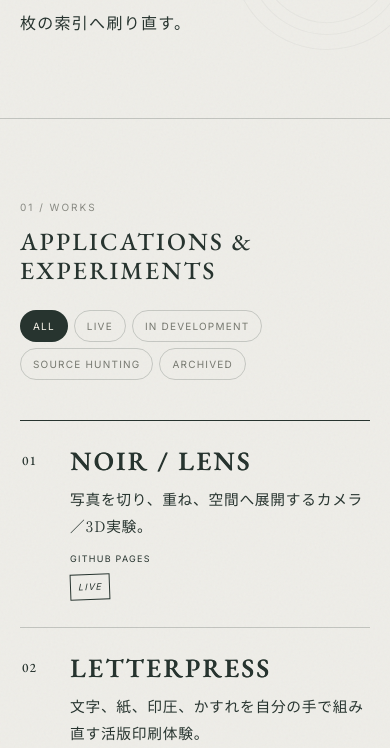
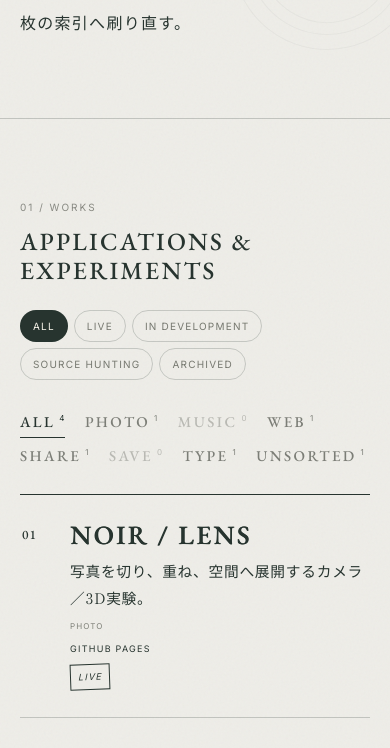
Before and after one commit to 8viliv8/urei-works-index, a plain HTML site: page dist/index.html in a window 390 px wide. Both pictures are taken after a click on the button "ALL". Shown: the part 726-1474 px from the top of the page. Drawn offline with nearby package versions, Linux system fonts and the light colour scheme.

Commit message:
Add genre tabs to works
- data.js: genres list (PHOTO / MUSIC / WEB / SHARE / SAVE / TYPE),
  per-work genres (multiple allowed), optional tags; works without a
  genre appear under UNSORTED
- Genre tabs with counts combine with the status filters
- Card shows its genres/tags; grid areas keep PC and mobile layout
- @@WORKS_END marker in data.js for the upcoming admin add form

Co-Authored-By: Claude Opus 5.5 <noreply@anthropic.com>
Claude-Session: https://claude.ai/code/session_01YZDC9RWQ19fE8PwMFyLwuj

```diff
--- a/dist/app.js
+++ b/dist/app.js
@@ -19,7 +19,13 @@
   };
 
   // 索引番号は data の no を使い、無ければ登録順で固定する（フィルター後の順位は使わない）。
-  const works=data.works.map((w,i)=>({...w,status:statusOf(w),no:Number.isFinite(w.no)?w.no:i+1}));
+  const works=data.works.map((w,i)=>({...w,status:statusOf(w),no:Number.isFinite(w.no)?w.no:i+1,genres:Array.isArray(w.genres)?w.genres:[]}));
+
+  // ジャンル：data.genres の順にタブを並べ、最後に未分類（UNSORTED）を置く。
+  const genres=[{id:'all',label:'ALL',note:'すべての作品'},...(data.genres||[]),{id:'unsorted',label:'UNSORTED',note:'ジャンル未設定'}];
+  const genreLabel=id=>(genres.find(g=>g.id===id)||{label:String(id).toUpperCase()}).label;
+  const inGenre=(w,g)=>g==='all'||(g==='unsorted'?w.genres.length===0:w.genres.includes(g));
+  const state={genre:'all',status:'all'};
 
   // 版表示：data.meta.updated（YYYY-MM-DD）を明示的に表示する。
   const updated=data.meta&&data.meta.updated;
@@ -46,12 +52,13 @@
         <span class="work-no" aria-hidden="true">${esc(no)}</span>
         <h3 class="work-title" id="work-${esc(w.id)}"><span class="sr-only">No.${esc(no)} </span>${title}</h3>
         <p class="work-description">${esc(w.description)}</p>
+        ${w.genres.length||(w.tags&&w.tags.length)?`<p class="work-genres">${[...w.genres.map(genreLabel),...(w.tags||[])].map(esc).join(' · ')}</p>`:''}
         <p class="work-meta">${esc(w.origin)}<br><i class="work-stamp"><span class="sr-only">状態：</span>${esc(label)}</i></p>
       </article>`;
   }
 
-  function renderWorks(filter='all'){
-    const list=works.filter(w=>filter==='all'||w.status===filter);
+  function renderWorks(){
+    const list=works.filter(w=>inGenre(w,state.genre)&&(state.status==='all'||w.status===state.status));
     emptyState.hidden=list.length>0;
     workList.innerHTML=list.map(workCard).join('');
   }
@@ -60,15 +67,23 @@
     <small>${esc(r.source)}</small><h3>${esc(r.title)}</h3><p>${esc(r.note)}</p><span class="reference-tags">${r.tags.map(esc).join(' · ')}</span>
   </a>`).join('');
 
+  const genreTabs=document.getElementById('genreTabs');
+  genreTabs.innerHTML=genres.map(g=>{
+    const n=works.filter(w=>inGenre(w,g.id)).length;
+    return `<button class="genre-tab${g.id==='all'?' active':''}${n?'':' empty'}" type="button" data-genre="${esc(g.id)}" aria-pressed="${g.id==='all'}" title="${esc(g.note||'')}">${esc(g.label)}<sup aria-label="${n}件">${n}</sup></button>`;
+  }).join('');
+
   const filters=[...document.querySelectorAll('.filter')];
+  const tabs=[...genreTabs.querySelectorAll('.genre-tab')];
   const filterStatus=document.getElementById('filterStatus');
-  function selectFilter(button){
-    filters.forEach(b=>{const on=b===button;b.classList.toggle('active',on);b.setAttribute('aria-pressed',String(on));});
-    renderWorks(button.dataset.filter);
-    const count=workList.children.length;
-    if(filterStatus) filterStatus.textContent=`${button.textContent}：${count}件`;
+  function press(group,button){group.forEach(b=>{const on=b===button;b.classList.toggle('active',on);b.setAttribute('aria-pressed',String(on));});}
+  function announce(){
+    if(!filterStatus) return;
+    const g=tabs.find(b=>b.dataset.genre===state.genre), f=filters.find(b=>b.dataset.filter===state.status);
+    filterStatus.textContent=`${genreLabel(state.genre)} / ${f?f.textContent:'ALL'}：${workList.children.length}件`;
   }
-  filters.forEach(button=>button.addEventListener('click',()=>selectFilter(button)));
+  filters.forEach(button=>button.addEventListener('click',()=>{press(filters,button);state.status=button.dataset.filter;renderWorks();announce();}));
+  tabs.forEach(button=>button.addEventListener('click',()=>{press(tabs,button);state.genre=button.dataset.genre;renderWorks();announce();}));
 
   const menu=document.getElementById('siteNav'),menuButton=document.getElementById('menuButton');
   const closeMenu=(focusButton)=>{menu.classList.remove('open');menuButton.setAttribute('aria-expanded','false');if(focusButton)menuButton.focus();};
--- a/dist/data.js
+++ b/dist/data.js
@@ -3,6 +3,16 @@ window.UREI_INDEX = {
   meta: {
     updated: "2026-11-24"
   },
+  // ジャンルタブ。works の genres にここの id を入れる（複数可）。空なら UNSORTED に入る。
+  genres: [
+    { id: "photo", label: "PHOTO", note: "写真編集" },
+    { id: "music", label: "MUSIC", note: "楽器・録音・VSTプラグイン・DTMツール" },
+    { id: "web", label: "WEB", note: "インタラクティブなWebアプリ・Webページ" },
+    { id: "share", label: "SHARE", note: "ファイル共有" },
+    { id: "save", label: "SAVE", note: "サイト保存" },
+    { id: "type", label: "TYPE", note: "フォント・文字" }
+  ],
+  // tags: 自由なタグ。MUSIC では INSTRUMENT / RECORDING / PLUGIN / DTM TOOL を使う。
   // status: "live" | "development" | "seeking" | "archived"
   // no: 索引番号。一度付けたら変えない（フィルターや並び替えで振り直さない）。
   works: [
@@ -15,6 +25,7 @@ window.UREI_INDEX = {
       statusLabel: "LIVE",
       origin: "GITHUB PAGES",
       url: "https://8viliv8.github.io/Lens/noir-camera-v7/?v=75",
+      genres: ["photo"],
       ink: "#254762"
     },
     {
@@ -26,6 +37,7 @@ window.UREI_INDEX = {
       statusLabel: "LIVE",
       origin: "CLAUDE ARTIFACT",
       url: "https://claude.ai/artifact/FBF1arhU1RAFNV9D5MqymL",
+      genres: ["type", "web"],
       ink: "#27342f"
     },
     {
@@ -37,6 +49,7 @@ window.UREI_INDEX = {
       statusLabel: "SOURCE HUNTING",
       origin: "LOCATION UNKNOWN",
       url: "",
+      genres: ["share"],
       ink: "#6d5369"
     },
     {
@@ -48,8 +61,10 @@ window.UREI_INDEX = {
       statusLabel: "IN DEVELOPMENT",
       origin: "THIS INDEX",
       url: "#references",
+      genres: [],
       ink: "#a34533"
     }
+    // @@WORKS_END — 管理画面はこの行の直前に作品を追加する。この行は消さない。
   ],
   references: [
     {title:"LETTERPRESS EXPERIENCE",source:"CLAUDE ARTIFACT",note:"紙、インク、文字組み、浮遊操作パネル。母艦の視覚言語の起点。",tags:["PAPER","TYPE","INTERACTION"],url:"https://claude.ai/artifact/FBF1arhU1RAFNV9D5MqymL",color:"#27342f"},
--- a/dist/index.html
+++ b/dist/index.html
@@ -46,6 +46,7 @@
         </div>
         <p class="sr-only" id="filterStatus" role="status" aria-live="polite"></p>
       </header>
+      <div class="genre-tabs" id="genreTabs" role="group" aria-label="ジャンルで絞り込む"></div>
       <div class="work-list" id="workList"></div>
       <p class="empty-state" id="emptyState" hidden>この分類には、まだ作品がありません。</p>
     </section>
--- a/dist/styles.css
+++ b/dist/styles.css
@@ -37,8 +37,16 @@ h2{margin:0;font:500 clamp(1.55rem,3.2vw,3rem)/1.15 EB Garamond,serif;letter-spa
 .filter.active,.filter:hover{background:var(--ink);color:var(--sheet)}
 .filter:focus-visible,.menu-button:focus-visible,#inkButton:focus-visible,.reference-card:focus-visible,.site-nav a:focus-visible{outline:1px solid var(--ink);outline-offset:3px}
 .sr-only{position:absolute!important;width:1px;height:1px;padding:0;margin:-1px;overflow:hidden;clip:rect(0 0 0 0);white-space:nowrap;border:0}
+.genre-tabs{display:flex;flex-wrap:wrap;gap:4px 26px;margin:-34px 0 26px}
+.genre-tab{position:relative;padding:8px 0;font:500 15px/1 EB Garamond,serif;letter-spacing:.16em;color:#7c7e77;border-bottom:1px solid transparent;transition:color .2s,border-color .2s}
+.genre-tab sup{margin-left:4px;font:400 8px/1 Inter,sans-serif;letter-spacing:.06em;vertical-align:top}
+.genre-tab:hover{color:var(--ink)}
+.genre-tab.active{color:var(--ink);border-bottom-color:var(--ink)}
+.genre-tab.empty:not(.active){opacity:.45}
+.genre-tab:focus-visible{outline:1px solid var(--ink);outline-offset:4px}
+.work-genres{grid-area:genres;align-self:start;margin:0;font-size:8px;letter-spacing:.14em;color:#81837b}
 .work-list{border-top:1px solid var(--ink)}
-.work-card{--card-ink:var(--ink);display:grid;grid-template-columns:70px minmax(180px,1.05fr) minmax(200px,1fr) 130px;gap:24px;align-items:center;padding:34px 4px;border-bottom:1px solid var(--rule);position:relative;isolation:isolate;transition:padding .28s ease,color .28s ease}
+.work-card{--card-ink:var(--ink);display:grid;grid-template-columns:70px minmax(180px,1.05fr) minmax(200px,1fr) 130px;grid-template-areas:"no title desc meta" "no title genres meta";row-gap:8px;gap:24px;align-items:center;padding:34px 4px;border-bottom:1px solid var(--rule);position:relative;isolation:isolate;transition:padding .28s ease,color .28s ease}
 .work-card:before{content:"";position:absolute;inset:7px -10px;background:var(--card-ink);transform:scaleY(0);transform-origin:bottom;transition:transform .28s cubic-bezier(.2,.7,.2,1);z-index:-1}
 .work-card.has-link:hover,.work-card.has-link:focus-within{padding-left:19px;padding-right:19px;color:var(--sheet);opacity:1}
 .work-card.has-link:hover:before,.work-card.has-link:focus-within:before{transform:scaleY(1)}
@@ -49,10 +57,10 @@ h2{margin:0;font:500 clamp(1.55rem,3.2vw,3rem)/1.15 EB Garamond,serif;letter-spa
 .work-card.no-link{cursor:default}
 .work-card.seeking{opacity:.56}
 .work-card.development{opacity:.74}
-.work-no{font:500 13px/1 EB Garamond,serif;letter-spacing:.08em}
-.work-title{margin:0;font:500 clamp(1.65rem,3.6vw,3.4rem)/1 EB Garamond,"Shippori Mincho",serif;letter-spacing:.09em;text-shadow:.55px .4px currentColor}
-.work-description{margin:0;font:400 .92rem/1.8 "Shippori Mincho",serif;letter-spacing:.05em}
-.work-meta{margin:0;text-align:right;font-size:9px;line-height:1.8;letter-spacing:.14em}
+.work-no{grid-area:no;font:500 13px/1 EB Garamond,serif;letter-spacing:.08em}
+.work-title{grid-area:title;margin:0;font:500 clamp(1.65rem,3.6vw,3.4rem)/1 EB Garamond,"Shippori Mincho",serif;letter-spacing:.09em;text-shadow:.55px .4px currentColor}
+.work-description{grid-area:desc;align-self:end;margin:0;font:400 .92rem/1.8 "Shippori Mincho",serif;letter-spacing:.05em}
+.work-meta{grid-area:meta;margin:0;text-align:right;font-size:9px;line-height:1.8;letter-spacing:.14em}
 .work-stamp{display:inline-block;margin-top:6px;padding:4px 7px;border:1px solid currentColor;transform:rotate(-2deg)}
 .empty-state{text-align:center;color:#898a83;padding:50px}
 .reference-grid{display:grid;grid-template-columns:repeat(3,1fr);border-top:1px solid var(--rule);border-left:1px solid var(--rule)}
@@ -73,6 +81,6 @@ footer span:last-child{text-align:right}
 .ink-pulse{position:fixed;width:20px;height:20px;left:50%;top:50%;border-radius:50%;background:var(--ink);pointer-events:none;z-index:30;transform:translate(-50%,-50%) scale(0);opacity:0}
 .ink-pulse.go{animation:inkPulse .8s ease-out}
 @keyframes inkPulse{0%{transform:translate(-50%,-50%) scale(0);opacity:.16}70%{opacity:.08}100%{transform:translate(-50%,-50%) scale(110);opacity:0}}
-@media(max-width:820px){.site-header{padding:18px}.edition{display:none}.site-header{grid-template-columns:1fr 1fr}.hero{grid-template-columns:1fr;padding-top:130px}.hero-copy{margin:0;max-width:520px}.press-mark{width:190px;height:190px;opacity:.32}.section{padding:82px 20px}.section-head{grid-template-columns:1fr;gap:26px;margin-bottom:40px}.filters{justify-content:flex-start;flex-wrap:wrap;gap:6px}.work-card{grid-template-columns:42px 1fr auto;gap:14px;padding:27px 2px}.work-no{grid-column:1;grid-row:1}.work-title{grid-column:2;grid-row:1}.work-description{grid-column:2/-1;grid-row:2}.work-meta{grid-column:3;grid-row:1;text-align:right}.reference-grid{grid-template-columns:1fr 1fr}.about-copy{grid-template-columns:1fr;gap:25px}footer{grid-template-columns:1fr auto}footer span:last-child{display:none}}
-@media(max-width:520px){h1{font-size:clamp(2.25rem,12vw,4rem);letter-spacing:.08em}.hero{padding-left:20px;padding-right:20px}.work-card{grid-template-columns:34px 1fr;row-gap:12px}.work-no{align-self:start;padding-top:.45em}.work-title{grid-column:2;grid-row:1}.work-description{grid-column:2;grid-row:2}.work-meta{grid-column:2;grid-row:3;text-align:left}.reference-grid{grid-template-columns:1fr}.reference-card{min-height:205px}footer{padding-left:20px;padding-right:20px}.status-key{display:grid;gap:14px}}
+@media(max-width:820px){.site-header{padding:18px}.edition{display:none}.site-header{grid-template-columns:1fr 1fr}.hero{grid-template-columns:1fr;padding-top:130px}.hero-copy{margin:0;max-width:520px}.press-mark{width:190px;height:190px;opacity:.32}.section{padding:82px 20px}.section-head{grid-template-columns:1fr;gap:26px;margin-bottom:40px}.filters{justify-content:flex-start;flex-wrap:wrap;gap:6px}.genre-tabs{margin:-14px 0 22px;gap:2px 20px}.work-card{grid-template-columns:42px 1fr auto;grid-template-areas:"no title meta" ". desc desc" ". genres genres";gap:10px 14px;padding:27px 2px}.work-description,.work-genres{align-self:start}.work-meta{text-align:right}.reference-grid{grid-template-columns:1fr 1fr}.about-copy{grid-template-columns:1fr;gap:25px}footer{grid-template-columns:1fr auto}footer span:last-child{display:none}}
+@media(max-width:520px){h1{font-size:clamp(2.25rem,12vw,4rem);letter-spacing:.08em}.hero{padding-left:20px;padding-right:20px}.work-card{grid-template-columns:34px 1fr;grid-template-areas:"no title" ". desc" ". genres" ". meta";row-gap:10px}.work-no{align-self:start;padding-top:.45em}.work-meta{text-align:left}.reference-grid{grid-template-columns:1fr}.reference-card{min-height:205px}footer{padding-left:20px;padding-right:20px}.status-key{display:grid;gap:14px}}
 @media(prefers-reduced-motion:reduce){html{scroll-behavior:auto}*,*:before,*:after{animation-duration:.01ms!important;transition-duration:.01ms!important}}
```
